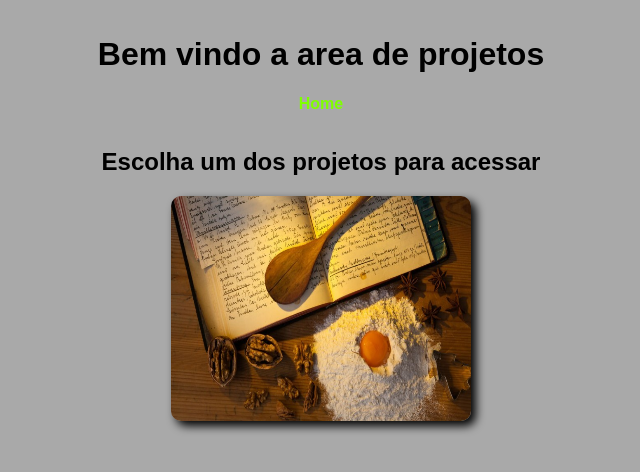
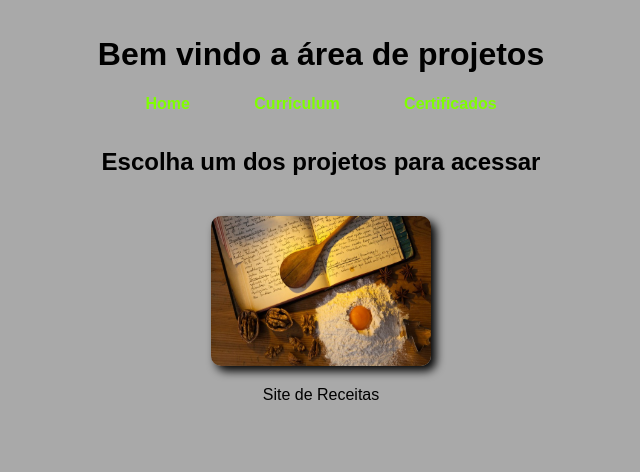
Before and after one commit to TGodoiDev/Portfolio, a plain HTML site: page Site de receitas.html in a window 1280 px wide. Shown: the whole page, without its empty margins (319-959 px from the left). Drawn offline with Linux system fonts and the light colour scheme.

Commit message:
atualização portfólio

```diff
--- a/Site de receitas.html
+++ b/Site de receitas.html
@@ -8,9 +8,11 @@
 </head>
 <body>
     <header>
-        <h1>Bem vindo a area de projetos</h1>
+        <h1>Bem vindo a área de projetos</h1>
         <nav>
             <a href="index.html">Home</a>
+            <a href="curriculum.html">Curriculum</a>
+            <a href="certificados.html">Certificados</a>
         </nav>
 
     </header>
@@ -22,6 +24,8 @@
                 <a href="projetos.html">
                     <img src="imagem/Livro.jpg" alt="">
                 </a>
+
+                <p>Site de Receitas</p>
 
 
 
--- a/style-site-receitas.css
+++ b/style-site-receitas.css
@@ -23,18 +23,19 @@ nav > a {
     font-weight: bold;
     text-decoration: none;
     margin: 10px;
-    padding: 10px;
+    padding: 20px;
 }
 
 nav > a:hover {
     background-color: black;
     padding: 3px;
-    border-radius: 20%;
+    border-radius: 20px;
 }
 
 .projeto-container img {
-    width: 300px;
-    height: 225px;
+    margin-top: 20px;
+    width: 220px;
+    height: 150px;
     border-radius: 10px;
     box-shadow: 5px 5px 10px black;
 }
```
Also changed, not shown: projetos.html (+2 -2 lines), style-projetos.css (+6 -3 lines).
